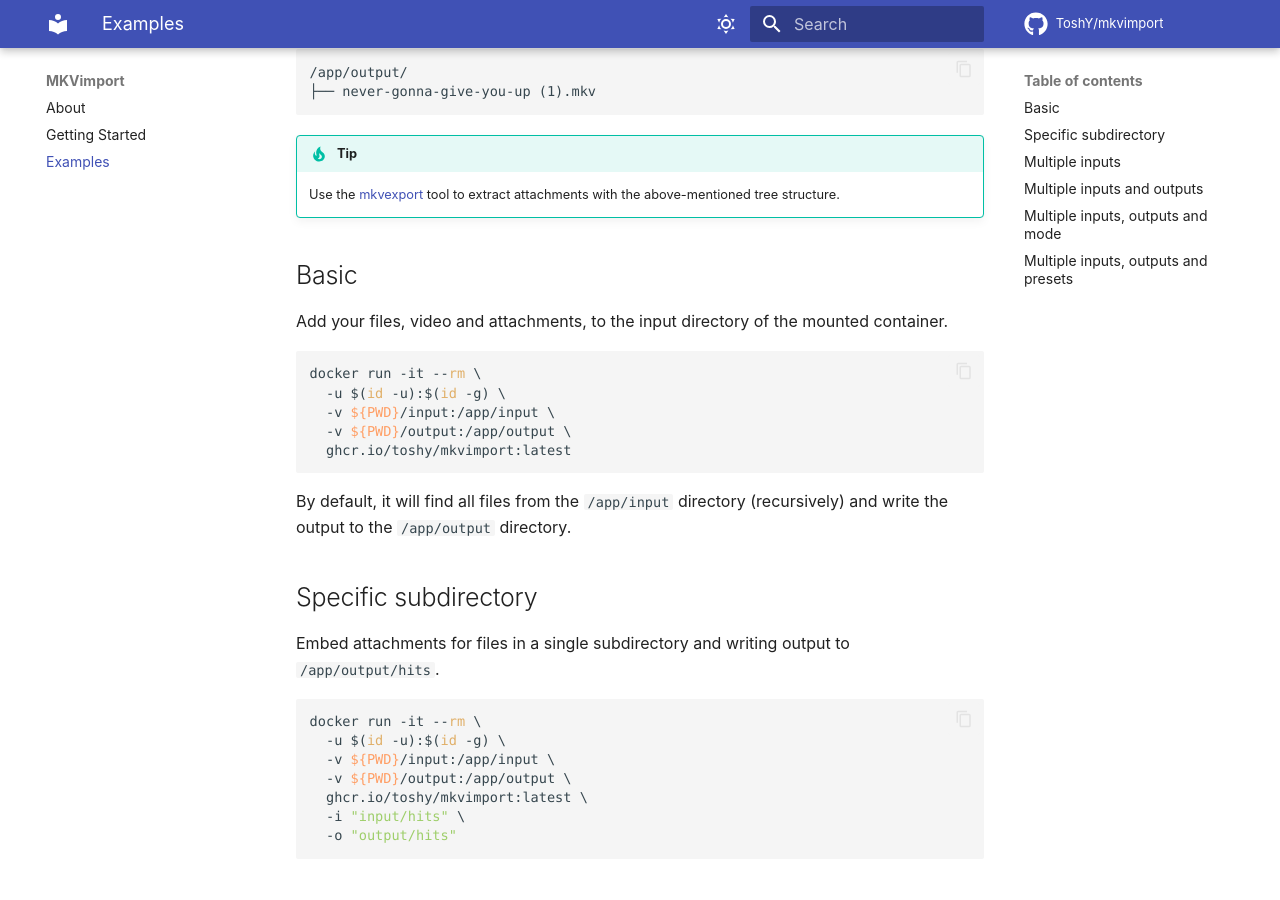
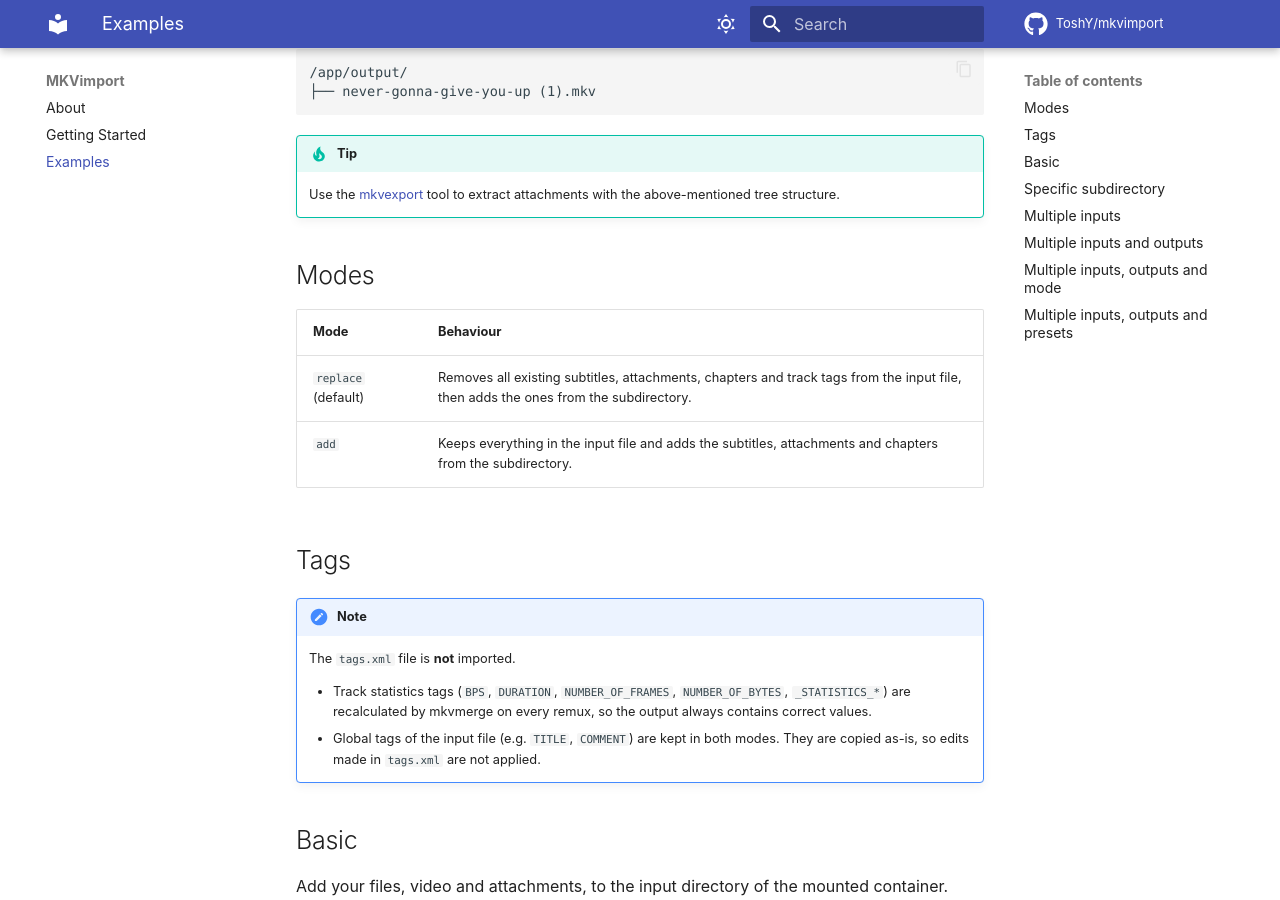
Before and after one commit to ToshY/mkvimport, an MkDocs documentation site: the page built from docs/examples.md, in a window 1280 px wide and 900 px high, scrolled down 645 px. Built offline with MkDocs 1.6.1 and Material for MkDocs 9.7.7, drawn with Linux system fonts in a browser that asks for light colours; nearby versions of some CDN libraries; some web fonts are replaced; comment, search, counter and statistics services are not loaded.

```diff
--- a/docs/examples.md
+++ b/docs/examples.md
@@ -31,6 +31,24 @@
 !!! tip
 
     Use the [mkvexport](https://github.com/ToshY/mkvexport) tool to extract attachments with the above-mentioned tree structure.
+
+## Modes
+
+| Mode | Behaviour |
+|---|---|
+| `replace` (default) | Removes all existing subtitles, attachments, chapters and track tags from the input file, then adds the ones from the subdirectory. |
+| `add` | Keeps everything in the input file and adds the subtitles, attachments and chapters from the subdirectory. |
+
+## Tags
+
+!!! note
+
+    The `tags.xml` file is **not** imported.
+
+    - Track statistics tags (`BPS`, `DURATION`, `NUMBER_OF_FRAMES`, `NUMBER_OF_BYTES`, `_STATISTICS_*`) are recalculated
+      by mkvmerge on every remux, so the output always contains correct values.
+    - Global tags of the input file (e.g. `TITLE`, `COMMENT`) are kept in both modes. They are copied as-is, so edits
+      made in `tags.xml` are not applied.
 
 ## Basic
 
```
Also changed, not shown: AGENTS.md (added, +115 -0 lines), 1 other file.
